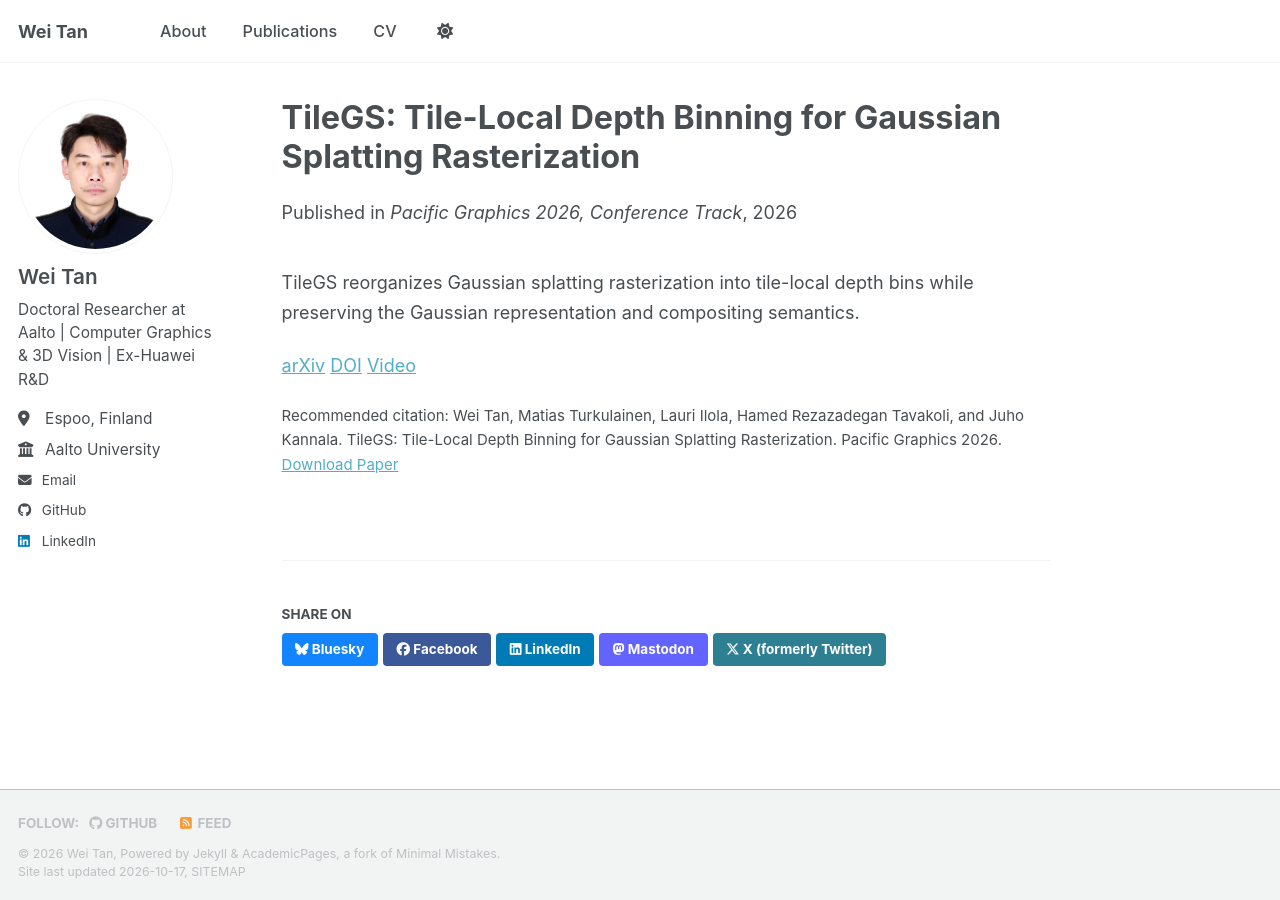
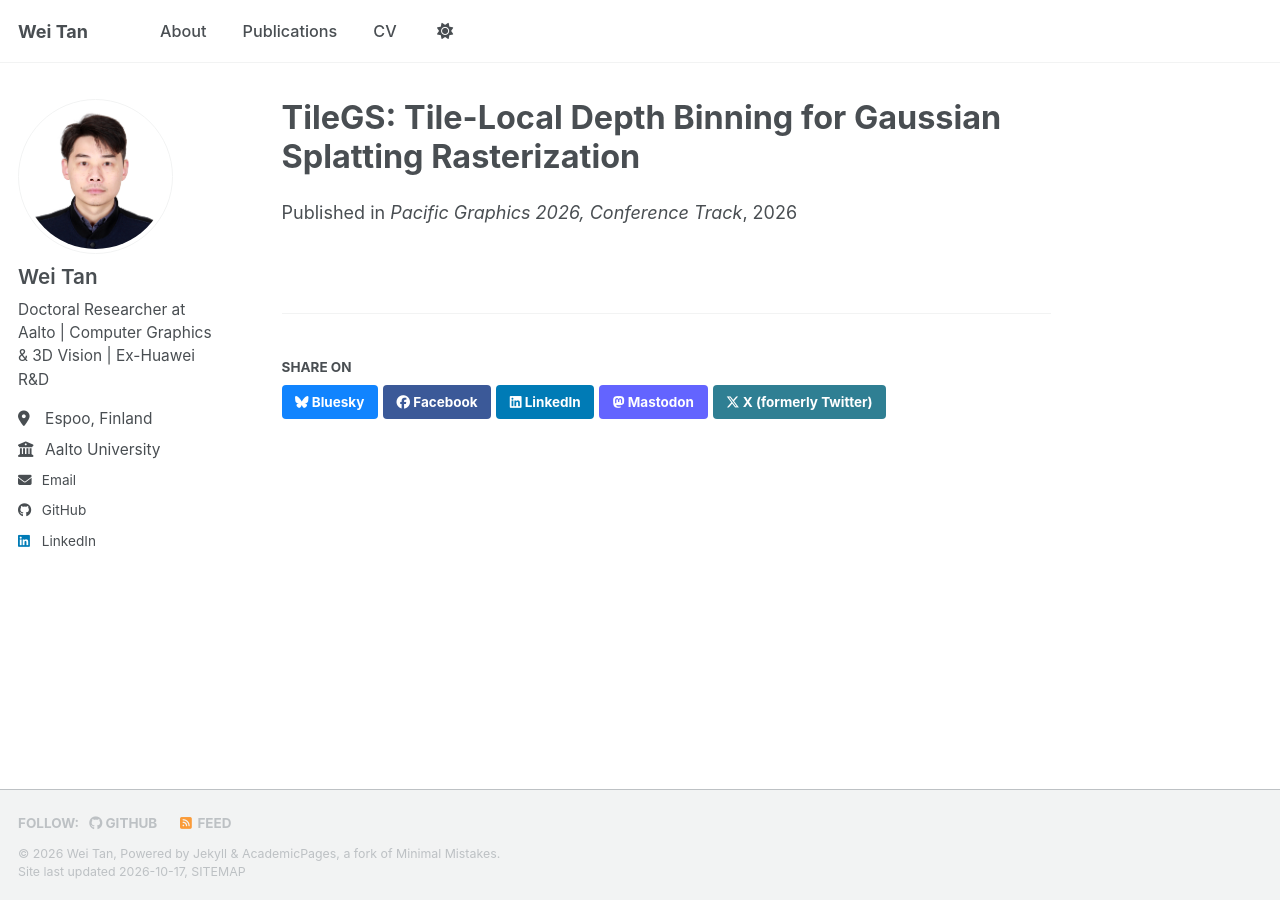
Before and after one commit to alex-tan-60149/alex-tan-60149.github.io, a Jekyll site: the page built from _publications/2026-tilegs.md, in a window 1280 px wide. Built offline with Jekyll 4.4.1, drawn with Linux system fonts in a browser that asks for light colours; a style sheet for code colours, icons or effects is not loaded.

Commit message:
Update publication details for TileGS
Added DOI, video, and code URLs for the publication. Updated the excerpt and removed redundant links.

```diff
--- a/_publications/2026-tilegs.md
+++ b/_publications/2026-tilegs.md
@@ -3,15 +3,13 @@ title: "TileGS: Tile-Local Depth Binning for Gaussian Splatting Rasterization"
 collection: publications
 category: conferences
 permalink: /publication/2026-tilegs
-excerpt: "Tile-local depth binning for efficient Gaussian splatting rasterization."
 date: 2026-10-01
 venue: "Pacific Graphics 2026, Conference Track"
+
 paperurl: "https://arxiv.org/abs/2609.03613"
-citation: "Wei Tan, Matias Turkulainen, Lauri Ilola, Hamed Rezazadegan Tavakoli, and Juho Kannala. TileGS: Tile-Local Depth Binning for Gaussian Splatting Rasterization. Pacific Graphics 2026."
+doiurl: "https://doi.org/10.2312/pg.20261013"
+videourl: "https://www.youtube.com/watch?v=qWZpB10j0BU"
+codeurl: ""
+
+excerpt: "Tile-local depth binning for efficient Gaussian splatting rasterization."
 ---
-
-TileGS reorganizes Gaussian splatting rasterization into tile-local depth bins while preserving the Gaussian representation and compositing semantics.
-
-[arXiv](https://arxiv.org/abs/2609.03613)
-[DOI](https://doi.org/10.2312/pg.20261013)
-[Video](https://www.youtube.com/watch?v=qWZpB10j0BU)
```
